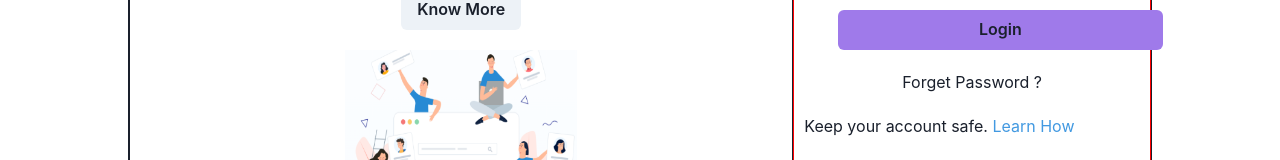
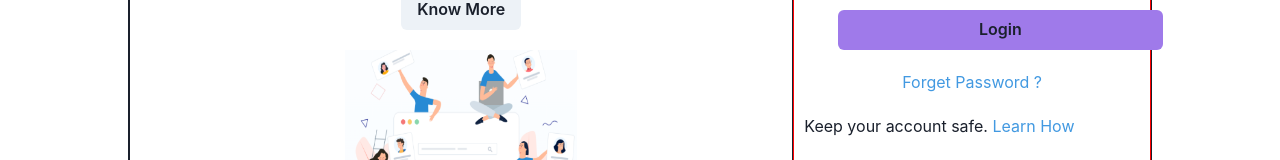
Before and after one commit to prateekoctane/Naukri.com-previous-sound-2568, a React (Create React App) app in the folder naukri/: page /employer-admin in a window 1280 px wide. Shown: the part 379-539 px from the top of the page. Built offline with nearby package versions, Linux system fonts and the light colour scheme.

Commit message:
added some changes

```diff
--- a/naukri/src/Components/EmployerAdmin/SalesEnquiryForm.jsx
+++ b/naukri/src/Components/EmployerAdmin/SalesEnquiryForm.jsx
@@ -17,7 +17,7 @@ export function SalesEnquiryForm() {
          <Button type="submit" w="325px" mt="20px" bg="purple.400">Login</Button>
 
       </FormControl>
-      <Link> <Text mt="20px">Forget Password ?</Text> </Link>
+      <Link color="blue.400"> <Text mt="20px">Forget Password ?</Text> </Link>
       <Text align="left" mt="20px">Keep your account safe. <Link color="blue.400">Learn How</Link>  </Text>
       <Box display="flex" justifyContent="space-between" alignItems="center">
       <Text align="left" mt="20px">Have a Query?  <Link color="blue.400">Contact Us</Link>  </Text>
```
